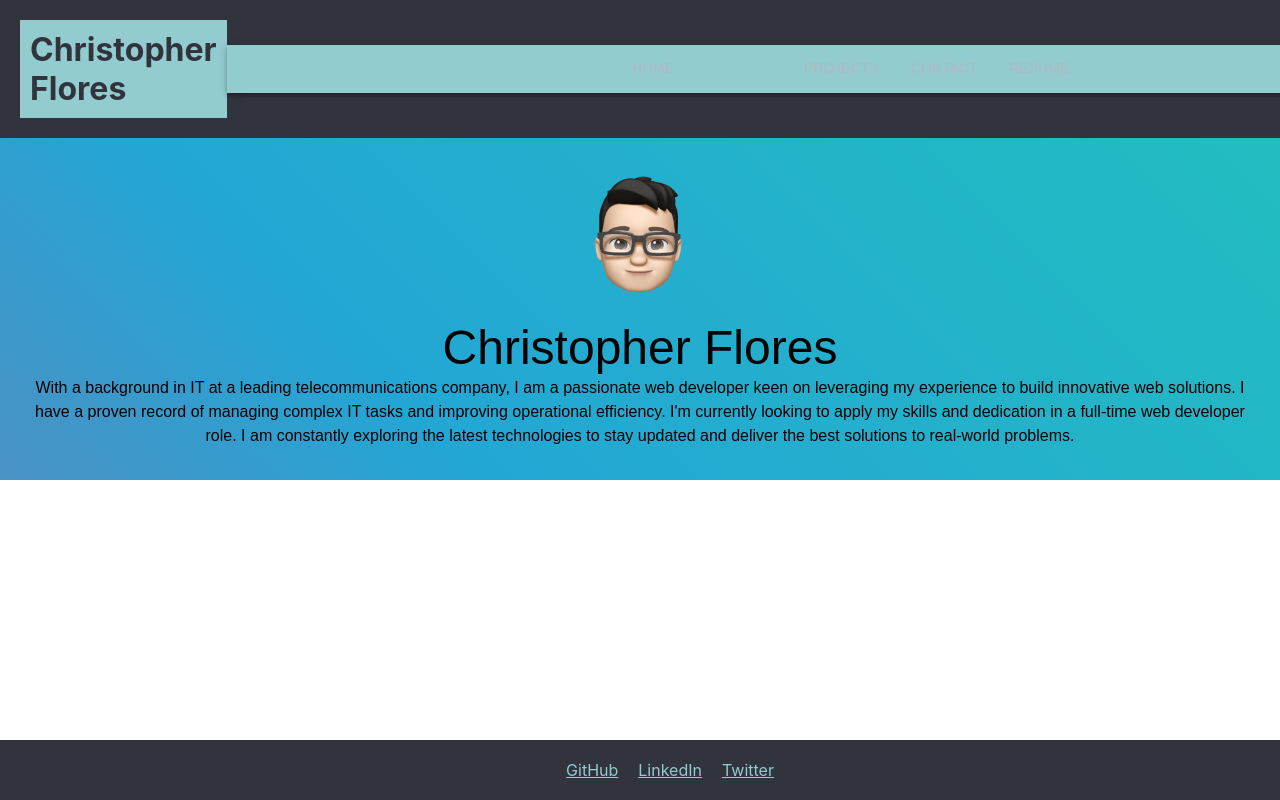
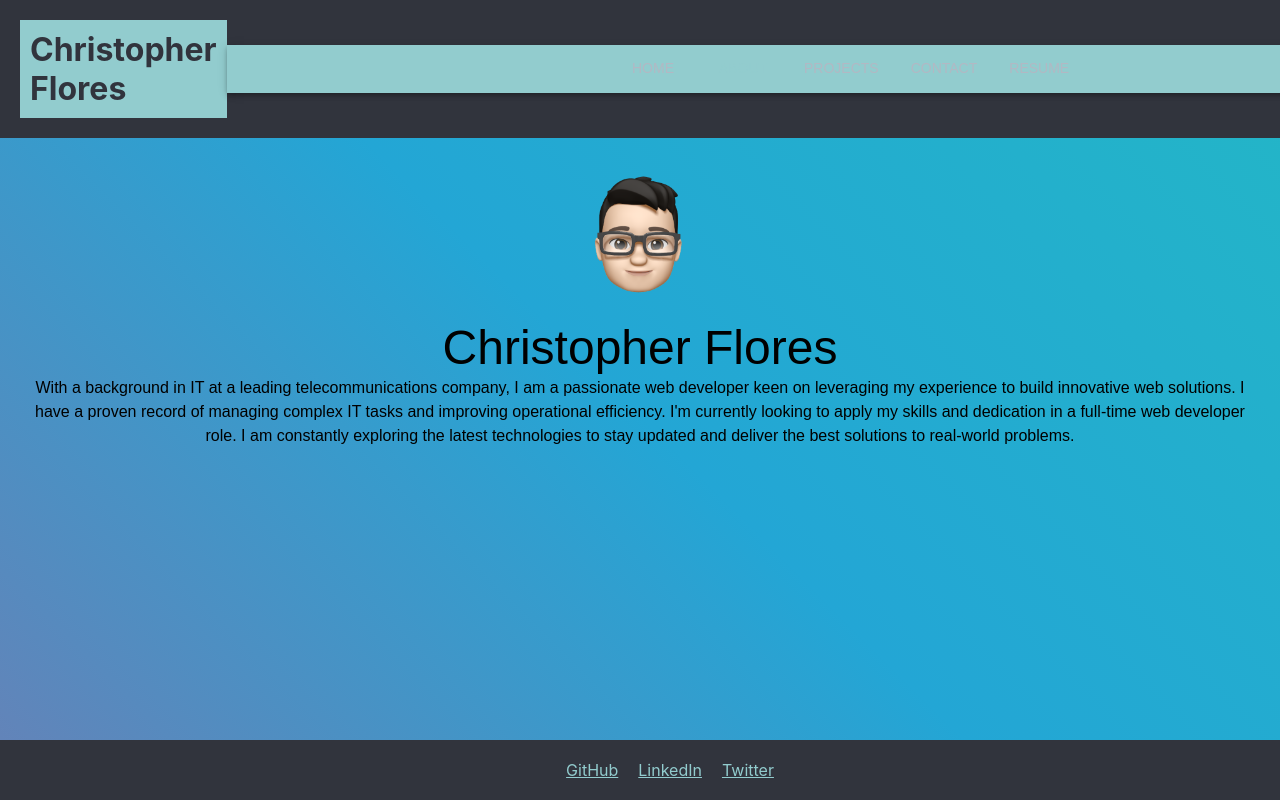
Before and after one commit to christopherflores9312/ReactPortfolio, a React (Create React App) app: page /about in a window 1280 px wide. Shown: the top 800 px of the page. Built offline with nearby package versions, Linux system fonts and the light colour scheme.

Commit message:
added correct links in footer

```diff
--- a/src/About.js
+++ b/src/About.js
@@ -15,8 +15,9 @@ function About() {
       display="flex"
       flexDirection="column"
       alignItems="center"
-      justifyContent="center"
+      justifyContent="top"
       padding="2em"
+      height={{ xs: '100%', md: 'calc(100vh - 2rem)' }}
     >
       <StyledAvatar src={avatar} alt="Christopher Flores" />
       <Typography variant="h3" component="h1">
--- a/src/Footer.js
+++ b/src/Footer.js
@@ -4,9 +4,9 @@ import styles from './css/Footer.module.css';
 function Footer() {
   return (
     <footer className={styles.footer}>
-      <a href="https://github.com/your_github_username">GitHub</a>
-      <a href="https://linkedin.com/in/your_linkedin_username">LinkedIn</a>
-      <a href="https://twitter.com/your_twitter_username">Twitter</a>
+      <a href="https://github.com/christopherflores9312">GitHub</a>
+      <a href="https://www.linkedin.com/in/christopher-flores-b1a535284/">LinkedIn</a>
+      <a href="https://twitter.com/Techguy9312">Twitter</a>
     </footer>
   );
 }
```
